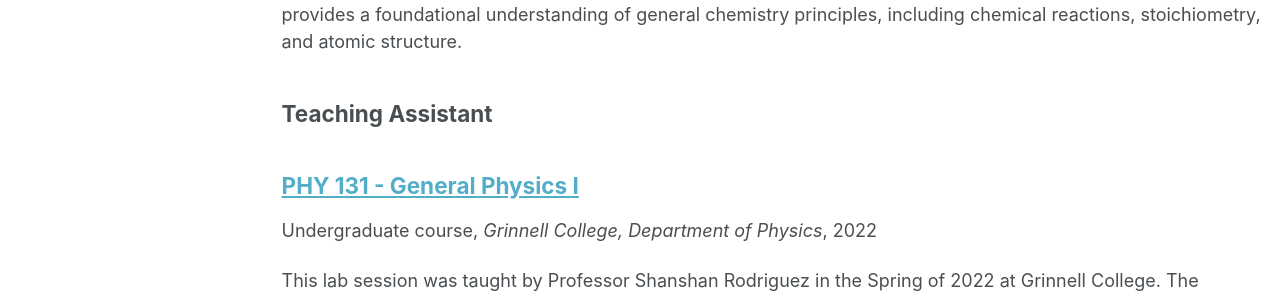
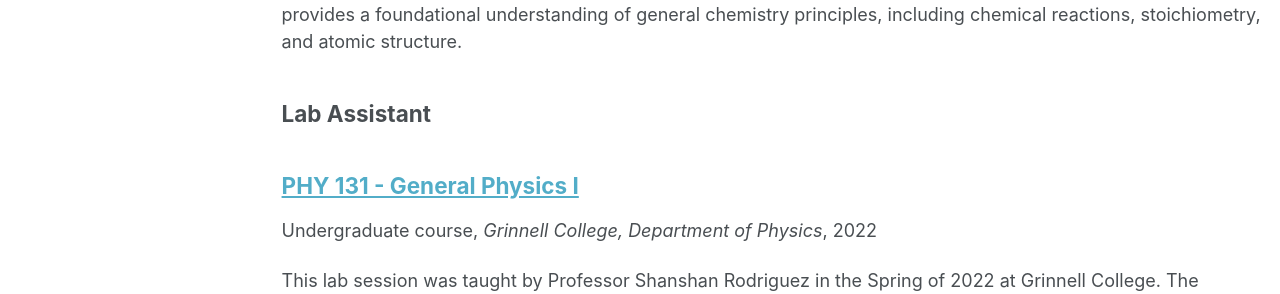
Before and after one commit to CharlotteChen2002/CharlotteChen2002.github.io, a Jekyll site: the page built from _pages/teaching.html, in a window 1280 px wide and 1373 px high. Shown: the part 594-888 px from the top of the window. Built offline with Jekyll 4.4.1, drawn with Linux system fonts in a browser that asks for light colours.

Commit message:
Update teaching page heading to "Lab Assistant"

```diff
--- a/_pages/teaching.html
+++ b/_pages/teaching.html
@@ -14,7 +14,7 @@
 {% endif %}
 {% endfor %}
 
-<h2>Teaching Assistant</h2>
+<h2>Lab Assistant</h2>
 {% include base_path %}
 
 {% for post in site.teaching reversed %}
```
